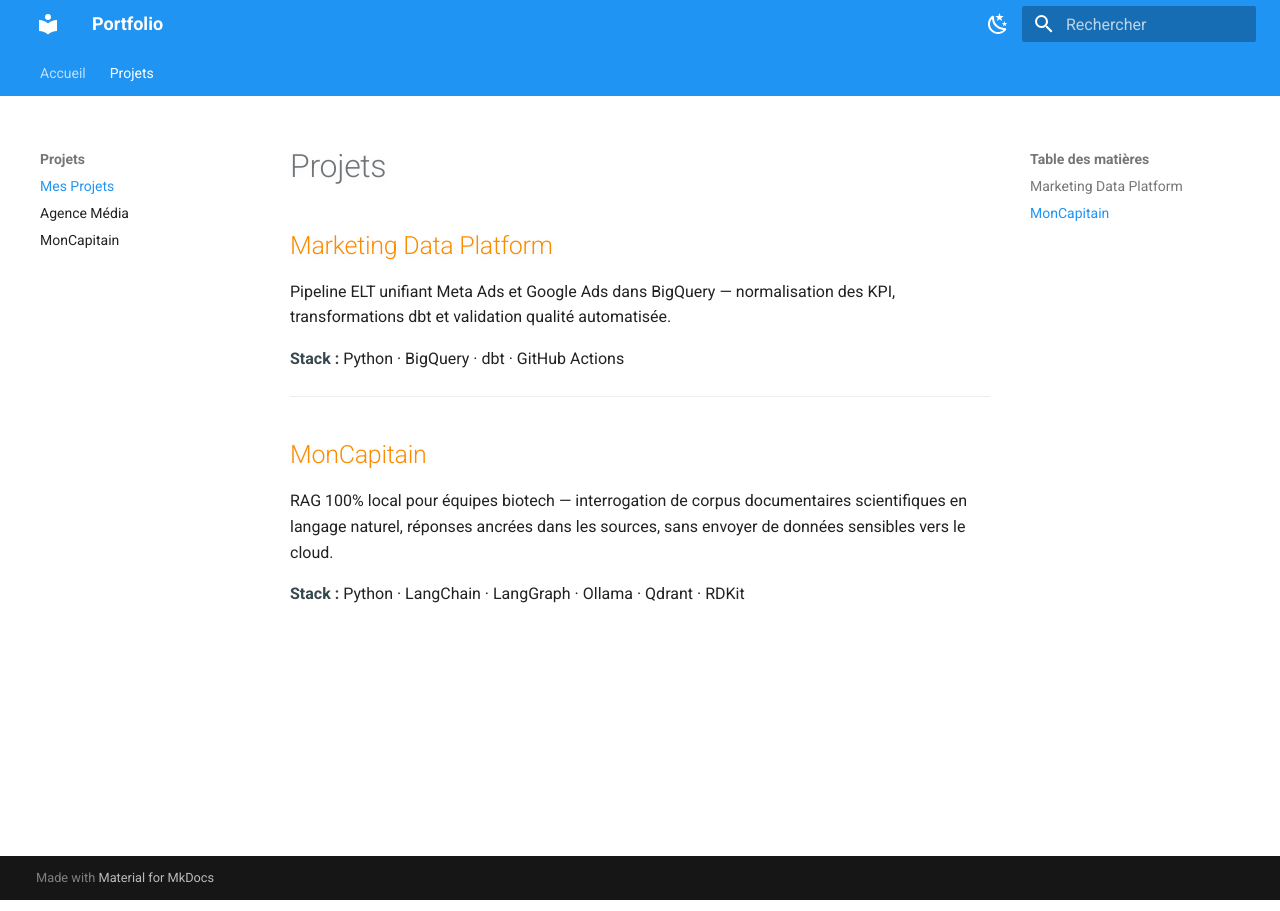
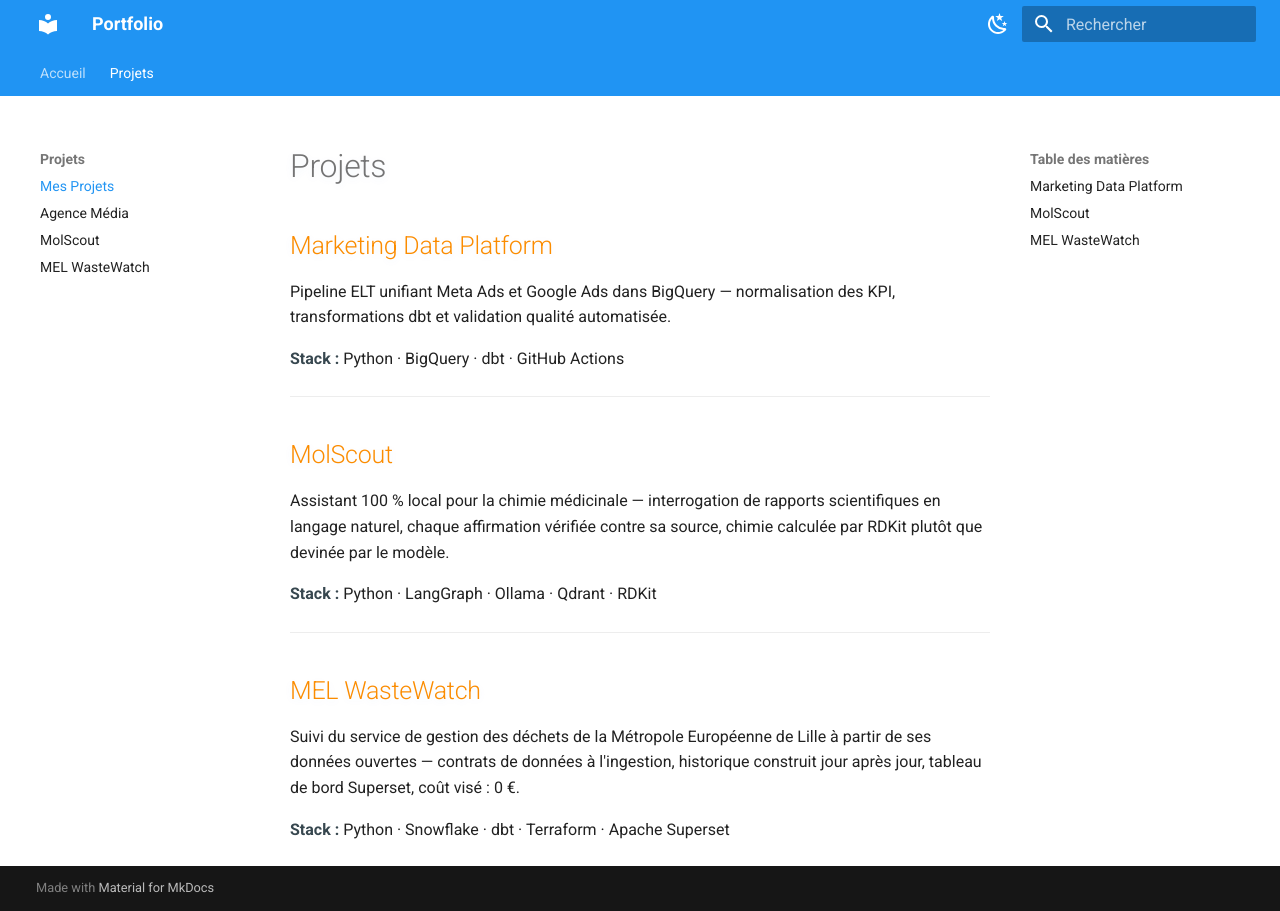
Before and after one commit to y-ikli/portfolio, an MkDocs documentation site: the page built from docs/projets/index.md, in a window 1280 px wide. Built offline with MkDocs 1.6.1 and Material for MkDocs 9.7.7, drawn with Linux system fonts in a browser that asks for light colours; some of the changed lines change nothing that is shown.

Commit message:
Portfolio : pages MolScout et MEL WasteWatch avec captures réelles

````diff
--- a/docs/projets/index.md
+++ b/docs/projets/index.md
@@ -8,8 +8,16 @@
 
 ---
 
-## [MonCapitain](moncapitain.md)
+## [MolScout](molscout.md)
 
-RAG 100% local pour équipes biotech — interrogation de corpus documentaires scientifiques en langage naturel, réponses ancrées dans les sources, sans envoyer de données sensibles vers le cloud.
+Assistant 100 % local pour la chimie médicinale — interrogation de rapports scientifiques en langage naturel, chaque affirmation vérifiée contre sa source, chimie calculée par RDKit plutôt que devinée par le modèle.
 
-**Stack :** Python · LangChain · LangGraph · Ollama · Qdrant · RDKit
+**Stack :** Python · LangGraph · Ollama · Qdrant · RDKit
+
+---
+
+## [MEL WasteWatch](mel_wastewatch.md)
+
+Suivi du service de gestion des déchets de la Métropole Européenne de Lille à partir de ses données ouvertes — contrats de données à l'ingestion, historique construit jour après jour, tableau de bord Superset, coût visé : 0 €.
+
+**Stack :** Python · Snowflake · dbt · Terraform · Apache Superset
--- /dev/null
+++ b/docs/projets/mel_wastewatch.md
@@ -0,0 +1,81 @@
+# MEL WasteWatch
+
+**Suivi du service de gestion des déchets de la Métropole Européenne de Lille (MEL)**, à partir de ses données ouvertes : des API publiques au tableau de bord, avec un pipeline complet — extraction, historique, entrepôt, transformations, restitution — pensé pour coûter **0 €**.
+
+> **Stack :** Python · GCS · Snowflake · dbt · Terraform · GitHub Actions · Apache Superset
+>
+> **Statut :** pipeline exécuté et testé de bout en bout sur les données réelles de l'API MEL, tableau de bord construit (4 pages, 21 graphiques). L'entrepôt Snowflake et l'infrastructure Terraform sont écrits et validés, mais pas encore exécutés sur un compte réel. Dépôt privé — **code source disponible sur demande**.
+
+---
+
+## Le besoin
+
+La MEL publie sur son portail ouvert l'état de ses points d'apport volontaire (bornes à verre, papier, emballages), ses déchèteries, ses composteurs collectifs et ses zones de collecte. Chaque jeu est publié séparément, sans historique, et rien ne répond directement aux questions d'un exploitant ou d'un élu :
+
+- Quels points d'apport risquent de déborder, et lesquels ne remontent plus de mesure ?
+- Quelles communes sont les moins équipées par habitant ?
+- Quelles communes semblent éloignées d'une déchèterie, au regard de l'engagement des 15 minutes ?
+- Comment la saturation évolue-t-elle dans le temps ?
+
+## Ce que le projet apporte
+
+| Question | Indicateur |
+|---|---|
+| Quels points sont saturés ? | Niveau de remplissage ≥ 90 %, hors capteurs muets |
+| Quels capteurs sont muets ? | Dernière mesure de plus de 48 h avant l'extraction |
+| Où manque-t-il d'équipements ? | Points d'apport pour 1 000 habitants, composteurs pour 10 000 |
+| Où l'accès à une déchèterie est-il long ? | Temps estimé jusqu'à la déchèterie fixe ouverte la plus proche |
+| La collecte couvre-t-elle la commune ? | Zones de collecte et jours desservis par flux |
+| La saturation s'améliore-t-elle ? | Série quotidienne par commune et par flux |
+
+Sur l'extrait réel du 21/09/2026 (95 communes, 1,2 million d'habitants, 3 785 points d'apport) : 440 points sont à 90 % ou plus, dont 163 avec une mesure de plus de 48 h ; 277 points sont saturés sur une mesure récente (8,0 % des points mesurés à jour) ; 277 capteurs sont muets, certains depuis novembre 2024 ; **11 communes (32 582 habitants) dépassent 15 minutes** d'après l'estimation, la plus éloignée à 24,7 minutes. Ce dernier chiffre est une estimation à vol d'oiseau majorée, pas un temps routier — la limite est écrite dans le tableau de bord, pas cachée.
+
+## Architecture
+
+```
+API MEL (WFS) + API Géo ──► extraction quotidienne (contrats de données) ──► GCS (historique, NDJSON par jour)
+                                                                                      │
+                                                                          Snowflake (chargement idempotent)
+                                                                                      │
+                                                                        dbt (staging → intermediate → marts)
+                                                                                      │
+                                                                              Apache Superset (restitution)
+
+Orchestration : GitHub Actions (cron quotidien, gratuit)
+Infrastructure : Terraform (GCS, identité GitHub sans clé, entrepôt Snowflake avec plafond de crédits)
+```
+
+**Choix clés :**
+
+- **Contrats de données déclaratifs** : chaque source a un contrat (colonnes attendues, plages de valeurs, volumétrie, géométrie). Si l'API dérive, l'ingestion échoue et n'écrit rien — plutôt qu'un chiffre faux passé inaperçu. Ces contrôles ont détecté 3 défauts réels de l'API en cours de développement (coordonnées inversées, centre de commune absent, emprise mal estimée).
+- **Historique construit, pas hérité** : le niveau de remplissage n'existe qu'au présent chez la source. Chaque jour d'extraction est conservé dans le stockage cloud, ce qui construit la série temporelle que l'API elle-même n'a pas.
+- **Idempotence** : rejouer un jour remplace ce jour, sans doublon et sans toucher aux autres — vérifié par un scénario de test à deux instantanés (point disparu, capteur devenu muet).
+- **Coût zéro assumé comme contrainte de conception**, pas comme excuse : un seul entrepôt, une planification par GitHub Actions plutôt qu'un orchestrateur dédié, une restitution auto-hébergée.
+
+## Qualité
+
+68 contrôles automatisés sur le pipeline dbt (tests de données et tests unitaires), plus une suite de tests Python avec 94 % de couverture. Un capteur qui ne remonte plus de mesure n'est ni compté comme plein ni comme vide : il est isolé et sorti des taux de saturation, pour ne jamais fausser le chiffre affiché.
+
+## Tableau de bord (Apache Superset)
+
+Quatre pages, entièrement décrites dans un script rejouable plutôt que construites à la main dans l'interface.
+
+### Saturation des points d'apport
+
+![Tableau de bord de saturation](../images_projets/mel-wastewatch/superset-saturation.png)
+
+### Fiabilité des mesures
+
+![Tableau de bord de fiabilité des capteurs](../images_projets/mel-wastewatch/superset-fiabilite.png)
+
+### Équipement et collecte
+
+![Tableau de bord d'équipement par commune](../images_projets/mel-wastewatch/superset-equipement.png)
+
+### Accès aux déchèteries
+
+![Tableau de bord d'accès aux déchèteries](../images_projets/mel-wastewatch/superset-acces.png)
+
+## État du projet
+
+Le pipeline d'extraction, les modèles dbt et le tableau de bord tournent sur les données réelles de l'API MEL. Restent à valider : l'exécution du SQL sur Snowflake (testé pour l'instant sur DuckDB), l'application de l'infrastructure Terraform sur un compte réel, et l'accumulation de plusieurs jours de données pour observer une vraie tendance. Le dépôt reste privé le temps de finaliser ces points ; le code, la documentation et le détail des mesures sont disponibles sur demande.
--- /dev/null
+++ b/docs/projets/molscout.md
@@ -0,0 +1,80 @@
+# MolScout
+
+**Assistant de recherche documentaire et de cheminformatique 100 % local**, pour la chimie médicinale et le DMPK — il répond aux questions d'un chimiste à partir de ses propres rapports, avec des sources citées, et calcule les propriétés moléculaires avec RDKit au lieu de les deviner. Aucune donnée ne quitte la machine.
+
+> **Stack :** Python · LangGraph · Ollama · Qdrant · RDKit · FastAPI · Streamlit
+>
+> **Statut :** prototype avancé, mesuré sur un corpus synthétique. Dépôt privé (données de chimie médicinale sensibles par nature du domaine) — **code source disponible sur demande**.
+
+---
+
+## Contexte
+
+Dans les équipes de recherche pharmaceutique, les documents internes (rapports DMPK, fiches candidats, protocoles de synthèse) s'accumulent et deviennent difficiles à interroger. Les solutions cloud posent un problème de confidentialité sur des données sensibles — brevets, molécules, résultats d'essais.
+
+**Problème :** retrouver une donnée précise dans des dizaines de documents prend du temps, et un modèle de langage laissé seul peut répondre avec assurance à côté de la plaque — mélanger deux composés voisins, ou inventer une valeur plausible.
+
+**Principe du système : un assistant qui ne répond que ce qu'il peut prouver.**
+
+- **Vérification, pas confiance** : chaque affirmation de la réponse est contrôlée, sans LLM, contre le passage exact qu'elle cite (extrait littéral, valeur, unité, composé). Si une affirmation ne passe pas ce contrôle, le système relance une génération guidée, puis répond partiellement ou s'abstient plutôt que d'affirmer à tort.
+- **Chimie calculée, pas devinée** : descripteurs moléculaires, règle de Lipinski, similarité, sous-structure et résolution de SMILES viennent de RDKit et d'une chimiothèque locale, jamais du modèle de langage.
+- **Local de bout en bout** : aucun appel réseau sortant, télémétrie désactivée dans le code, déploiement Docker sur réseau interne.
+
+## Ce que le système fait
+
+| Capacité | Détail |
+|---|---|
+| Ingestion PDF, DOCX, ODT, Markdown | Un passage structuré (en-tête, section, page) ; identifiants de composés et SMILES extraits ; propriétés déclarées contrôlées contre RDKit ; ingestion idempotente |
+| Questions sur documents | Récupération hybride (dense + lexicale) avec filtre par composé ; réponses citées `[fichier, p.N]` et vérifiées |
+| Questions sur une structure | SMILES reconnu et résolu quelle que soit son écriture ; propriétés, similarité de Tanimoto, sous-structure, cohérence déclaré/calculé |
+| Conversation | Questions de suivi (« et son CLint ? ») résolues par session |
+| Évaluation | 74 cas vérifiables, scorer déterministe, barrière de non-régression en intégration continue |
+| Interface | Application web locale (Streamlit) : statut de vérification, sources, structure 2D |
+
+## Architecture
+
+```
+Documents ─► extraction ─► passages structurés ─► embeddings + lexical ─► Qdrant
+                                     └─► chimiothèque (SQLite)
+Question ─► contexte ─► routeur (entités) ─┬─► récupération hybride ─┐
+                                           └─► outils RDKit ─────────┤
+                                                                     ▼
+                                   génération structurée ─► vérification déterministe ─► réponse citée / abstention
+```
+
+Composants : LangGraph pour orchestrer le graphe (récupération, outils, génération, vérification) ; Ollama pour le LLM et les embeddings, entièrement en local ; Qdrant pour la recherche vectorielle ; RDKit pour la chimie ; SQLite pour la chimiothèque ; FastAPI pour l'API ; Streamlit pour l'interface.
+
+## Résultats mesurés
+
+Comparaison contre une première version plus simple (recherche seule, sans vérification), sur un jeu de 21 cas avec génération, mesurée sur une machine sans GPU (16 cœurs, 30 Go de RAM, modèle `qwen2.5:7b` en 7 milliards de paramètres) :
+
+| Indicateur | Avant | Après |
+|---|---|---|
+| Exactitude globale | 43 % | **95 %** |
+| Exactitude numérique | 27 % | **91 %** |
+| Suffisance du contexte @5 (récupération, 74 cas) | 64 % | **95 %** |
+| Latence médiane | 304 s | **67 s** |
+| Latence p95 | 1 064 s | 110 s |
+
+**Ce que ces chiffres valent, et ce qu'ils ne valent pas** : le corpus est synthétique et petit (3 documents, 7 composés fictifs, 74 cas) — ces chiffres démontrent un mécanisme (ne pas mélanger les composés, ne citer que ce qui est prouvé), pas une performance sur des documents réels de grande échelle. La cible de latence p95 (≤ 45 s) n'est pas atteinte sur cette machine sans GPU ; les leviers identifiés sont un modèle plus petit ou un GPU.
+
+## Aperçu
+
+### Interface principale
+
+![Interface principale de MolScout](../images_projets/molscout/accueil.png)
+*Assistant local, corpus indexé, prêt à répondre.*
+
+### Réponse vérifiée
+
+![Réponse vérifiée avec citation](../images_projets/molscout/reponse_verifiee.png)
+*Question posée sur un document réel du corpus de démonstration : réponse citée, statut « Vérifiée » et temps de calcul affichés.*
+
+### Sources citées
+
+![Détail des sources citées](../images_projets/molscout/sources_citees.png)
+*Les passages exacts utilisés pour construire et vérifier la réponse, consultables en un clic.*
+
+## État du projet
+
+Prototype avancé, en évolution active. Le dépôt reste privé : les documents de chimie médicinale traités sont par nature sensibles (composés en développement, résultats non publiés), même quand — comme ici — les données de démonstration sont entièrement fictives. Le code source, la suite de tests et le détail des mesures sont disponibles sur demande.
--- a/docs/projets/moncapitain.md
+++ /dev/null
@@ -1,93 +0,0 @@
-# MonCapitain
-
-**Système RAG 100% local** pour interroger un corpus documentaire scientifique en langage naturel — conçu pour les équipes biotech, aucune donnée ne quitte la machine.
-
-> **Stack :** Python · LangChain · LangGraph · Ollama · Qdrant · RDKit
-
----
-
-## Contexte
-
-Dans les équipes biotech, les documents internes (rapports, articles, fiches techniques, données de criblage) s'accumulent et deviennent difficiles à interroger. Les solutions cloud posent des problèmes de confidentialité sur des données sensibles — brevets, molécules, résultats d'essais.
-
-**Problème :** trouver une information précise dans un corpus de centaines de documents prend du temps, et envoyer ces données à une API externe n'est pas envisageable.
-
-**Solution :** un moteur RAG local — l'utilisateur pose une question en langage naturel, le système retrouve les passages pertinents et génère une réponse ancrée dans les sources, sans connexion externe.
-
----
-
-## Architecture
-
-```
-  Documents Internes
-        │
-        ▼
-  Extraction + Chunking
-  (overlap, métadonnées par chunk)
-        │
-        ▼
-  Embeddings → Vectorstore local (Qdrant)
-        │
-        ▼
-  LangGraph Agent
-  ┌─────────────────────────────────┐
-  │  Retrieval sémantique           │
-  │  + LangChain Tools :            │
-  │    · RDKit (similarité SMILES,  │
-  │      Tanimoto, visualisation)   │
-  └─────────────────────────────────┘
-        │
-        ▼
-  LLM local (Ollama)
-  (réponse + citation des sources)
-        │
-        ▼
-  Interface desktop
-```
-
----
-
-## Fonctionnalités
-
-- Extraction de documents internes.
-- Chunking avec overlap et métadonnées.
-- Recherche vectorielle par similarité sémantique.
-- Génération de réponses avec citation des sources.
-- Choix du modèle LLM via Ollama.
-- **RDKit intégré comme LangChain Tool** — l'agent peut appeler directement les fonctions chimio-informatiques (similarité moléculaire Tanimoto, visualisation SMILES) en réponse aux questions de l'utilisateur.
-- Architecture modulaire — nouveaux modules ajoutables sans refonte.
-
----
-
-## Aperçu
-
-### Interface principale
-
-![Lancement MonCapitain](../images_projets/moncapitain/premier_apercu.png)
-*Interface principale de MonCapitain.*
-
-### Import de document
-
-![Ajout document](../images_projets/moncapitain/ajout_doc.png)
-*Import et indexation d'un document.*
-
-### Sélection du modèle LLM
-
-![Choix du LLM](../images_projets/moncapitain/choisir_model.png)
-*Sélection du modèle Ollama.*
-
-### Interrogation du corpus
-
-![Poser Question](../images_projets/moncapitain/poser_question.png)
-*Question posée sur le document — réponse générée localement.*
-
-### Module RDKit — similarité moléculaire
-
-![Modules cheminformatique](../images_projets/moncapitain/cheminfo.png)
-*Deux structures SMILES comparées, score de similarité de Tanimoto affiché.*
-
----
-
-## État du projet
-
-Projet en cours de réflexion et d'adaptation — architecture et fonctionnalités encore en évolution.
--- a/mkdocs.yml
+++ b/mkdocs.yml
@@ -9,7 +9,8 @@
   - Projets:
     - 'Mes Projets': projets/index.md
     - Agence Média: projets/agence_media.md
-    - MonCapitain: projets/moncapitain.md
+    - MolScout: projets/molscout.md
+    - MEL WasteWatch: projets/mel_wastewatch.md
 
 theme:
   name: material
````
Also changed, not shown: docs/images_projets/mel-wastewatch/superset-acces.png (added), docs/images_projets/mel-wastewatch/superset-equipement.png (added), docs/images_projets/mel-wastewatch/superset-fiabilite.png (added), docs/images_projets/mel-wastewatch/superset-saturation.png (added), docs/images_projets/molscout/accueil.png (added), docs/images_projets/molscout/reponse_verifiee.png (added), docs/images_projets/molscout/sources_citees.png (added), docs/images_projets/moncapitain/ajout_doc.png (deleted), docs/images_projets/moncapitain/cheminfo.png (deleted), docs/images_projets/moncapitain/choisir_model.png (deleted), docs/images_projets/moncapitain/poser_question.png (deleted), docs/images_projets/moncapitain/premier_apercu.png (deleted).
